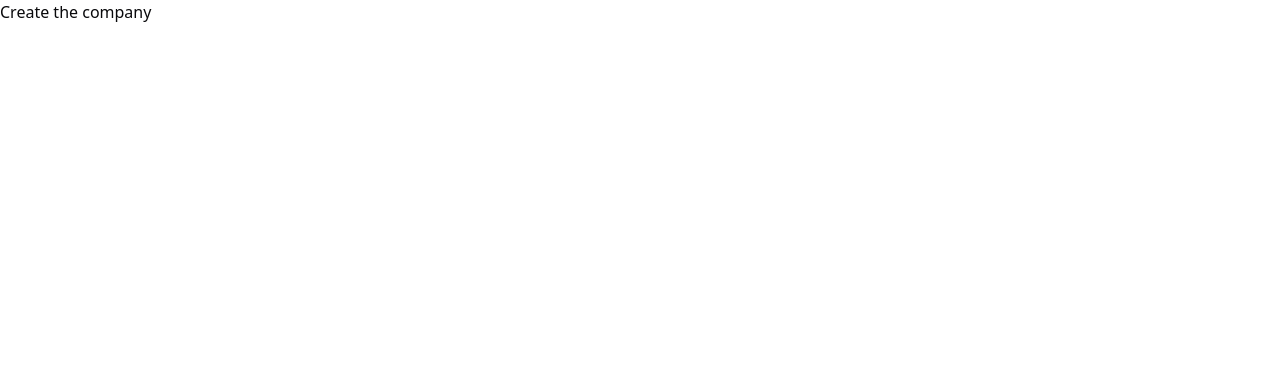
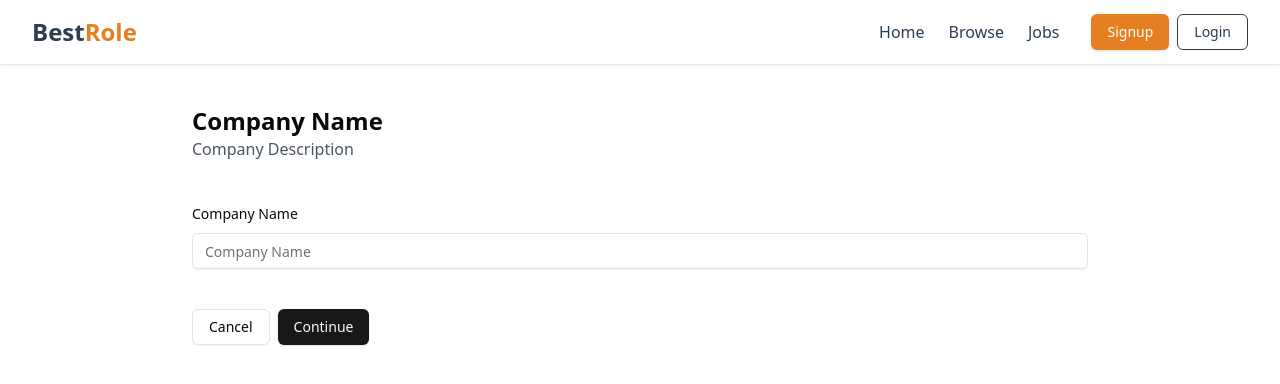
Before and after one commit to aryastha/Online-Job-Portal, a React (Vite) app in the folder Frontend/: page /admin/companies/create in a window 1280 px wide. Shown: the top 384 px of the page. Built offline with nearby package versions, Linux system fonts and the light colour scheme.

Commit message:
Company create page

```diff
--- a/Frontend/src/app.jsx
+++ b/Frontend/src/app.jsx
@@ -9,6 +9,7 @@ import Description from './components/components_lite/Description.jsx'
 import Profile from './components/components_lite/Profile.jsx'
 import Companies from './components/admincomponents/Companies.jsx'
 import CompanyCreate from './components/admincomponents/CompanyCreate.jsx'
+import CompanySetup from './components/admincomponents/CompanySetup.jsx'
 
 const appRouter = createBrowserRouter([
   {
@@ -39,6 +40,9 @@ const appRouter = createBrowserRouter([
   {
     path:"/admin/companies/create",element: <CompanyCreate />
   },
+  {
+    path:"/admin/companies/:id", element: <CompanySetup />
+  }
 
 ]);
 
--- a/Frontend/src/components/admincomponents/CompanyCreate.jsx
+++ b/Frontend/src/components/admincomponents/CompanyCreate.jsx
@@ -1,11 +1,69 @@
-import React from 'react'
+import React, { useState } from "react";
+import Navbar from "../components_lite/Navbar";
+import { Label } from "../ui/label";
+import { Input } from "../ui/input";
+import { Button } from "../ui/button";
+import { useNavigate } from "react-router-dom";
+import { COMPANY_API_ENDPOINT } from "@/utils/data";
+import { toast } from "sonner";
+import { useDispatch } from "react-redux";
+import { setSingleCompany } from "@/redux/companySlice";
+import axios from "axios";
 
 const CompanyCreate = () => {
+  const navigate = useNavigate();
+  const [companyName, setCompanyName] = useState();
+  const dispatch = useDispatch();
+  const registerNewCompany = async () => {
+    try {
+      const res = await axios.post(
+        `${COMPANY_API_ENDPOINT}/register`,
+        { companyName },
+        {
+          headers: {
+            "Content-Type": "application/json",
+          },
+          withCredentials: true,
+        }
+      );
+      if (res?.data?.success) {
+        dispatch(setSingleCompany(res.data.company));
+        toast.success(res.data.message);
+        const companyId = res?.data?.company?._id;
+        navigate(`/admin/companies/${companyId}`);
+      }
+    } catch (error) {
+      console.log(error);
+    }
+  };
   return (
     <div>
-      Create the company
+      <Navbar />
+      <div className="max-w-4xl mx-auto">
+        <div className="my-10">
+          <h1 className="font-bold text-2xl ">Company Name</h1>
+          <p className="text-gray-600">Company Description</p>
+        </div>
+        <Label>Company Name</Label>
+        <Input
+          type="text"
+          placeholder="Company Name"
+          className="my-2"
+          onChange={(e) => setCompanyName(e.target.value)}
+        />
+
+        <div className="flex items-center gap-2 my-10">
+          <Button
+            variant="outline"
+            onClick={() => navigate("/admin/companies")}
+          >
+            Cancel
+          </Button>
+          <Button onClick={registerNewCompany}>Continue</Button>
+        </div>
+      </div>
     </div>
-  )
-}
+  );
+};
 
-export default CompanyCreate
+export default CompanyCreate;
--- /dev/null
+++ b/Frontend/src/components/admincomponents/CompanySetup.jsx
@@ -0,0 +1,11 @@
+import React from 'react'
+
+const CompanySetup = () => {
+  return (
+    <div>
+      LOL
+    </div>
+  )
+}
+
+export default CompanySetup
--- a/Frontend/src/components/admincomponents/CompanyTable.jsx
+++ b/Frontend/src/components/admincomponents/CompanyTable.jsx
@@ -9,92 +9,152 @@ import {
   TableRow,
 } from "../ui/table";
 import { Avatar, AvatarFallback } from "../ui/avatar";
+import { Button } from "../ui/button";
+import { Edit2, MoreHorizontal, Globe, MapPin } from "lucide-react";
 import { Popover, PopoverContent, PopoverTrigger } from "../ui/popover";
-import { Button } from "../ui/button";
-import { Edit2, MoreHorizontal, Trash2, Eye } from "lucide-react";
 
 const CompanyTable = () => {
-  // Sample data - replace with your actual data
+  // Static data matching your MongoDB schema
   const companies = [
     {
-      id: 1,
-      name: "BakeandMunch",
+      _id: "1",
+      name: "TechNova Solutions",
+      description: "Innovative software development company specializing in AI solutions",
+      website: "https://technova.com",
+      location: "San Francisco, CA",
       logo: "",
-      date: "04/08/2003",
-      industry: "Food & Beverage",
-      employees: "50-100"
+      createdAt: "2023-05-15T10:00:00Z",
+      userId: ["user1"]
     },
     {
-      id: 2,
-      name: "TechNova",
-      logo: "",
-      date: "12/05/2022",
-      industry: "Information Technology",
-      employees: "200-500"
+      _id: "2",
+      name: "GreenEarth Organics",
+      description: "Sustainable organic food production and distribution",
+      website: "https://greenearth.org",
+      location: "Portland, OR",
+      logo: "https://example.com/logos/greenearth.png",
+      createdAt: "2023-02-20T14:30:00Z",
+      userId: ["user2"]
     },
     {
-      id: 3,
-      name: "GreenEarth",
+      _id: "3",
+      name: "UrbanSpace Design",
+      description: "Modern architectural firm focused on urban spaces",
+      website: "",
+      location: "New York, NY",
       logo: "",
-      date: "22/11/2021",
-      industry: "Environmental Services",
-      employees: "100-200"
+      createdAt: "2023-07-01T09:15:00Z",
+      userId: ["user3", "user4"]
+    },
+    {
+      _id: "4",
+      name: "HealthPlus Medical",
+      description: "Healthcare provider with nationwide clinics",
+      website: "https://healthplus.net",
+      location: "Chicago, IL",
+      logo: "",
+      createdAt: "2023-01-10T16:45:00Z",
+      userId: ["user5"]
     }
   ];
 
   return (
-    <Table>
-      <TableCaption className="text-left p-4 bg-gray-50 border-b">
-        Showing {companies.length} registered companies
+    <Table className="min-w-full">
+      <TableCaption className="text-left px-4 py-3 bg-gray-50 border-b">
+        <div className="flex justify-between items-center">
+          <span>Showing {companies.length} companies</span>
+          <div className="flex space-x-2">
+            <Button variant="outline" size="sm">
+              Export
+            </Button>
+          </div>
+        </div>
       </TableCaption>
       <TableHeader className="bg-gray-50">
         <TableRow>
-          <TableHead className="w-[100px]">Logo</TableHead>
-          <TableHead>Company Name</TableHead>
-          <TableHead>Industry</TableHead>
-          <TableHead>Employees</TableHead>
-          <TableHead>Registered</TableHead>
-          <TableHead className="text-right">Actions</TableHead>
+          <TableHead className="w-[60px]">Logo</TableHead>
+          <TableHead>Company</TableHead>
+          <TableHead>Location</TableHead>
+          <TableHead>Website</TableHead>
+          <TableHead>Added</TableHead>
+          <TableHead className="text-right w-[50px]">Actions</TableHead>
         </TableRow>
       </TableHeader>
       <TableBody>
         {companies.map((company) => (
-          <TableRow key={company.id} className="hover:bg-gray-50">
+          <TableRow key={company._id} className="hover:bg-gray-50">
+            {/* Logo */}
             <TableCell>
-              <Avatar className="h-10 w-10">
+              <Avatar className="h-9 w-9">
                 {company.logo ? (
-                  <AvatarImage src={company.logo} alt={`${company.name} logo`} />
+                  <img src={company.logo} alt={company.name} />
                 ) : (
-                  <AvatarFallback className="bg-indigo-100 text-indigo-600 font-medium">
+                  <AvatarFallback className="bg-blue-100 text-blue-600 font-medium">
                     {company.name.substring(0, 2).toUpperCase()}
                   </AvatarFallback>
                 )}
               </Avatar>
             </TableCell>
-            <TableCell className="font-medium">{company.name}</TableCell>
-            <TableCell>{company.industry}</TableCell>
-            <TableCell>{company.employees}</TableCell>
-            <TableCell>{company.date}</TableCell>
+
+            {/* Company Name & Description */}
+            <TableCell>
+              <div className="font-medium">{company.name}</div>
+              <div className="text-sm text-gray-500 line-clamp-1">
+                {company.description}
+              </div>
+            </TableCell>
+
+            {/* Location */}
+            <TableCell>
+              {company.location && (
+                <div className="flex items-center text-sm">
+                  <MapPin className="h-4 w-4 mr-1 text-gray-400" />
+                  {company.location}
+                </div>
+              )}
+            </TableCell>
+
+            {/* Website */}
+            <TableCell>
+              {company.website ? (
+                <a
+                  href={company.website.startsWith('http') ? company.website : `https://${company.website}`}
+                  target="_blank"
+                  rel="noopener noreferrer"
+                  className="flex items-center text-blue-600 hover:underline text-sm"
+                >
+                  <Globe className="h-4 w-4 mr-1" />
+                  {company.website.replace(/(^\w+:|^)\/\//, '').split('/')[0]}
+                </a>
+              ) : (
+                <span className="text-gray-400 text-sm">Not provided</span>
+              )}
+            </TableCell>
+
+            {/* Created At */}
+            <TableCell>
+              <div className="text-sm text-gray-500">
+                {new Date(company.createdAt).toLocaleDateString('en-US', {
+                  year: 'numeric',
+                  month: 'short',
+                  day: 'numeric'
+                })}
+              </div>
+            </TableCell>
+
+            {/* Actions */}
             <TableCell className="text-right">
               <Popover>
                 <PopoverTrigger asChild>
-                  <Button variant="ghost" size="icon">
+                  <Button variant="ghost" size="icon" className="h-8 w-8">
                     <MoreHorizontal className="h-4 w-4" />
                   </Button>
                 </PopoverTrigger>
-                <PopoverContent className="w-48 p-2" align="end">
+                <PopoverContent className="w-40 p-2" align="end">
                   <div className="space-y-1">
-                    <Button variant="ghost" className="w-full justify-start">
-                      <Eye className="mr-2 h-4 w-4" />
-                      View
-                    </Button>
                     <Button variant="ghost" className="w-full justify-start">
                       <Edit2 className="mr-2 h-4 w-4" />
                       Edit
-                    </Button>
-                    <Button variant="ghost" className="w-full justify-start text-red-600 hover:text-red-600">
-                      <Trash2 className="mr-2 h-4 w-4" />
-                      Delete
                     </Button>
                   </div>
                 </PopoverContent>
--- /dev/null
+++ b/Frontend/src/redux/companySlice.js
@@ -0,0 +1,19 @@
+import {createSlice} from "@reduxjs/toolkit";
+
+const companySlice = createSlice({
+    name: "company",
+    initialState:{
+        singleCompany: null,
+    },
+    reducers:{
+        setSingleCompany: (state, action) =>{
+            state.singleCompany = action.payload;
+        }
+    }
+})
+
+export const {setSingleCompany} =companySlice.actions;
+
+export default companySlice.reducer;
+
+export {companySlice};
--- a/Frontend/src/redux/store.js
+++ b/Frontend/src/redux/store.js
@@ -2,6 +2,7 @@ import { configureStore , combineReducers} from "@reduxjs/toolkit";
 import authReducer from "./authSlice";
 import jobSlice from "./jobSlice";
 import jobReducer from './jobSlice'
+import { companySlice } from "./companySlice";
 
 // import { createRoot } from "react-dom/client";
 // import {
@@ -43,6 +44,7 @@ const store = configureStore({
     auth: authReducer, //for auth reducer
     job: jobSlice,
     jobs:jobReducer,
+    company: companySlice,
   }
 
 });
--- a/Frontend/src/utils/data.js
+++ b/Frontend/src/utils/data.js
@@ -1,3 +1,4 @@
 export const USER_API_ENDPOINT = "http://localhost:5003/api/user";
 export const JOB_API_ENDPOINT = "http://localhost:5003/api/job";
 export const APPLICATION_API_ENDPOINT = "http://localhost:5003/api/application"
+export const COMPANY_API_ENDPOINT = "http://localhost:5003/api/company";
```
Also changed, not shown: Frontend/src/components/ui/textarea.jsx (added, +18 -0 lines), 2 other files (tests, documents, lock files or other folders).
